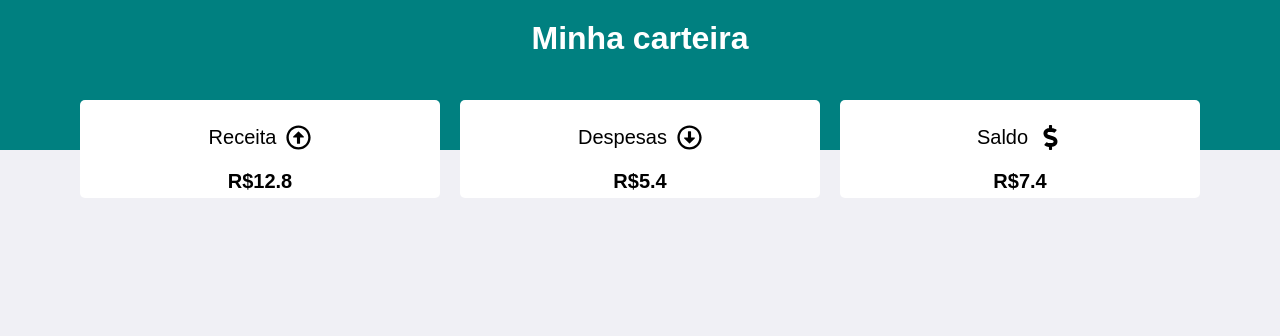
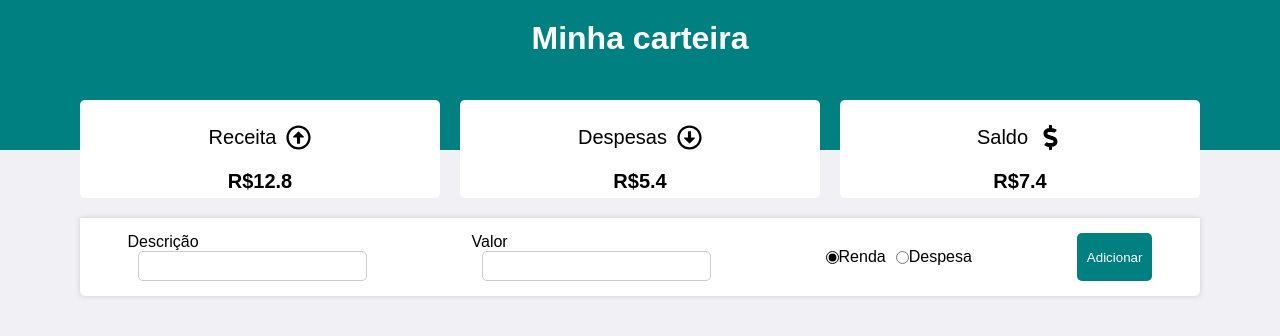
Before and after one commit to gabisartori/financeiro, a React (Create React App) app: page / in a window 1280 px wide. Shown: the top 336 px of the page. Built offline with nearby package versions, Linux system fonts and the light colour scheme.

Commit message:
Cabeçalho do form

```diff
--- a/src/App.tsx
+++ b/src/App.tsx
@@ -1,4 +1,5 @@
 import React from 'react';
+import Form from './components/Form';
 import Header from './components/Header/index';
 import Summary from './components/Summary';
 import GlobalStyle from './styles/global';
@@ -9,6 +10,7 @@ function App() {
       <GlobalStyle />
       <Header />
       <Summary />
+      <Form />
     </div>
   );
 }
--- /dev/null
+++ b/src/components/Form/index.tsx
@@ -0,0 +1,28 @@
+import * as C from './style';
+
+
+export default function Form() {
+    return (
+        <C.Container>
+            <C.InputContent>
+                <C.Label>Descrição</C.Label>
+                <C.Input />
+            </C.InputContent>
+            <C.InputContent>
+                <C.Label>Valor</C.Label>
+                <C.Input />
+            </C.InputContent>
+            <C.RadioGroup>
+                <C.Input
+                    type="radio"
+                    defaultChecked
+
+                /> Renda
+                <C.Input
+                    type="radio"
+                /> Despesa
+            </C.RadioGroup>
+            <C.Button>Adicionar</C.Button>
+        </C.Container>
+        );
+}
--- /dev/null
+++ b/src/components/Form/style.tsx
@@ -0,0 +1,52 @@
+import styled from 'styled-components';
+
+export const Container = styled.div`
+    max-width: 1120px;
+    margin: 20px auto;
+    width: 98%;
+    background-color: white;
+    border-radius: 0 0 5px 5px;
+    box-shadow: 0px 0px 5px #ccc;
+    display: flex;
+    justify-content: space-around;
+    padding: 15px 0;
+    gap: 10px;
+
+    @media (max-width: 750px) {
+        display: grid;
+    }
+`;
+
+export const InputContent = styled.div`
+    display: flex;
+    flex-direction: column;
+`;
+
+export const Label = styled.label``;
+
+export const Input = styled.input`
+    border-radius: 5px;
+    padding: 5px 10px;
+    margin-left: 10px;
+    font-size: 16px;
+    border: 1px solid #ccc;
+`;
+
+export const RadioGroup = styled.div`
+    display: flex;
+    align-items: center;
+
+    input{
+        margin-left: 0 20px;
+        accent-color: black;
+    }
+    `;
+
+export const Button = styled.button`
+    padding: 5px 10px;
+    border: none;
+    border-radius: 5px;
+    cursor: pointer;
+    color: white;
+    background-color: teal;
+`;
```
